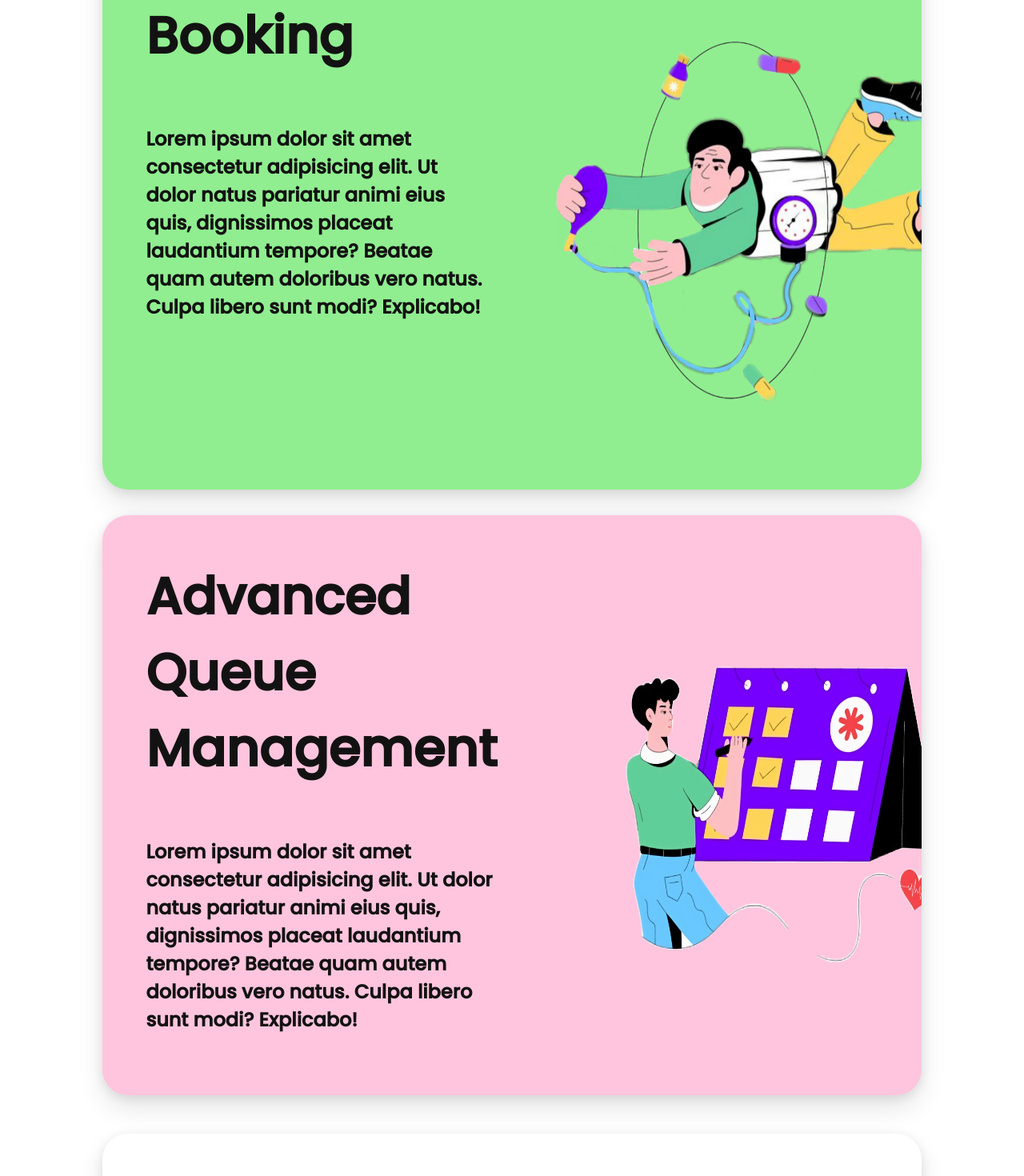
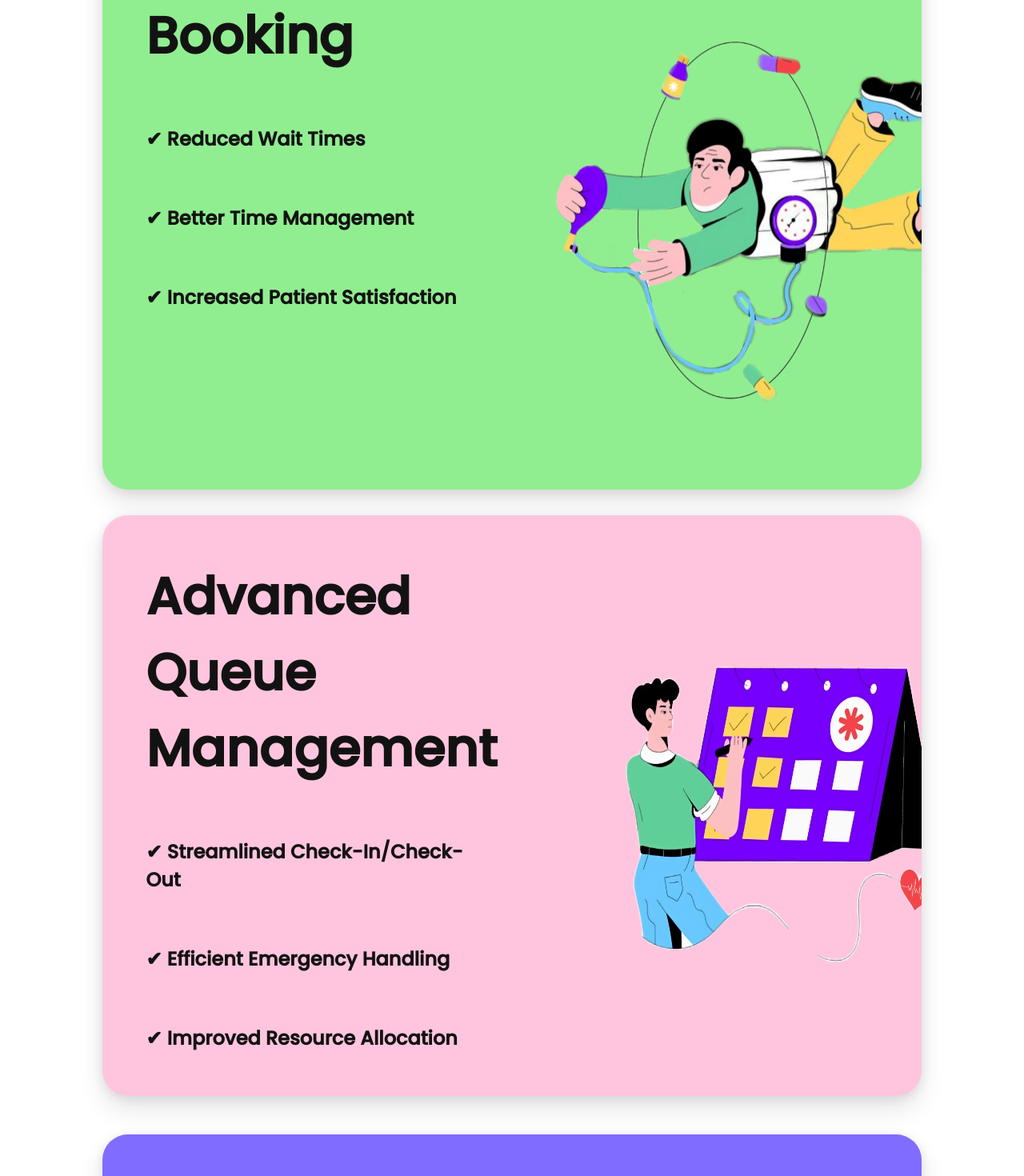
Before and after one commit to ironkrush/medqinternal, a React (Vite) app: page / in a window 1280 px wide. Shown: the part 1140-2610 px from the top of the page at 80% size. Built offline with nearby package versions, Linux system fonts and the light colour scheme.

Commit message:
home page cards content added

```diff
--- a/src/assets/styles/homepage.css
+++ b/src/assets/styles/homepage.css
@@ -486,8 +486,8 @@ a {
     padding: 2rem;
 }
 
-#Bed_homepage{
-    background-color: #806CFF;
+#bed_homepage{
+    background-color: #806CFF !important;
 }
 
 #queue_homepage{
@@ -590,7 +590,7 @@ a {
 
 .nav-elem{
     font-weight: 900;
-    font-family: aeonik;
+
     color: rgb(255, 255, 255);
     will-change: transform;
     height: 2rem;
@@ -2345,7 +2345,7 @@ a {
 
     /* Adjust header font sizes */
     .stack_header h1 {
-        font-size: 2.5rem;
+        font-size: 2rem;
         padding: 1rem;
     }
 
@@ -2519,7 +2519,7 @@ a {
 
     /* Adjust header font sizes */
     .stack_header h1 {
-        font-size: 2.5rem;
+        font-size: 1.8rem;
         padding: 1rem;
     }
 
@@ -2694,8 +2694,8 @@ a {
 
     /* Adjust header font sizes */
     .stack_header h1 {
-        font-size: 2.5rem;
-        padding: 1rem;
+        font-size: 1.2rem;
+        padding: 0.6rem;
     }
 
     .stack_header h4 {
@@ -2898,12 +2898,12 @@ a {
 
     /* Adjust header font sizes */
     .stack_header h1 {
-        font-size: 2.5rem;
+        font-size: 0.8rem;
         padding: 1rem;
     }
 
     .stack_header h4 {
-        font-size: 1.2rem;
+        font-size: 0.4rem;
         padding: 1rem;
     }
 
--- a/src/pages/HomePage.jsx
+++ b/src/pages/HomePage.jsx
@@ -198,7 +198,9 @@ const HomePage = () => {
                             <div className="card-content" id="appointment_homepage">
                                 <div className="stack_header">
                                     <h1>Appointment Booking</h1>
-                                    <h4>Lorem ipsum dolor sit amet consectetur adipisicing elit. Ut dolor natus pariatur animi eius quis, dignissimos placeat laudantium tempore? Beatae quam autem doloribus vero natus. Culpa libero sunt modi? Explicabo!</h4>
+                                    <h4>✔&nbsp;Reduced Wait Times</h4>
+                                    <h4>✔&nbsp;Better Time Management</h4>
+                                    <h4>✔&nbsp;Increased Patient Satisfaction</h4>
                                 </div>
                                 <img className="appointment_homepage" src={HCard1} alt="Appointment Booking" />
                             </div>
@@ -207,7 +209,9 @@ const HomePage = () => {
                             <div className="card-content" id="queue_homepage">
                                 <div className="stack_header">
                                     <h1>Advanced Queue Management</h1>
-                                    <h4>Lorem ipsum dolor sit amet consectetur adipisicing elit. Ut dolor natus pariatur animi eius quis, dignissimos placeat laudantium tempore? Beatae quam autem doloribus vero natus. Culpa libero sunt modi? Explicabo!</h4>
+                                    <h4>✔&nbsp;Streamlined Check-In/Check-Out</h4>
+                                    <h4>✔&nbsp;Efficient Emergency Handling</h4>
+                                    <h4>✔&nbsp;Improved Resource Allocation</h4>
                                 </div>
                                 <img src={HCard2} alt="Advanced Queue Management" />
                             </div>
@@ -216,7 +220,9 @@ const HomePage = () => {
                             <div className="card-content" id="bed_homepage">
                                 <div className="stack_header">
                                     <h1>Bed Management</h1>
-                                    <h4>Lorem ipsum dolor sit amet consectetur adipisicing elit. Ut dolor natus pariatur animi eius quis, dignissimos placeat laudantium tempore? Beatae quam autem doloribus vero natus. Culpa libero sunt modi? Explicabo!</h4>
+                                    <h4>✔&nbsp;Enhanced Care Quality</h4>
+                                    <h4>✔&nbsp;Better Utilization Of Resources</h4>
+                                    <h4>✔&nbsp;Reduced Overcrowding</h4>
                                 </div>
                                 <img src={HCard3} alt="Bed Management" />
                             </div>
@@ -226,7 +232,7 @@ const HomePage = () => {
                 <div className="review-page">
                     <div className="review-text">
                         <h3 className="review_h1">
-                            Get lifetime access to our monthly industry calls where our instructors sit down with industry experts to bring you exclusive content
+                            Where technology meets compassion join us in revolutionizing the patient experience.
                         </h3>
                     </div>
                     <div className="flying-img" style={{ top: '20%', left: '20%', filter: 'blur(0px)' }}>
@@ -249,8 +255,7 @@ const HomePage = () => {
                     <div className="footer-parent">
                         <div className="contact-footer">
                             <p className="footer-text">
-                                The dignity of a physician requires that he should look healthy, and as plump as nature intended him to be
-                                for the common crowd consider those who are not of this excellent bodily condition to be unable to take care of themselves.
+                              True inovation in healthcare it's not just about treating patients but mastering the art of orchestrating time, resources and care-turning every wait into oppotunity for healing
                             </p>
                         </div>
                         <div className="social-tags">
```
